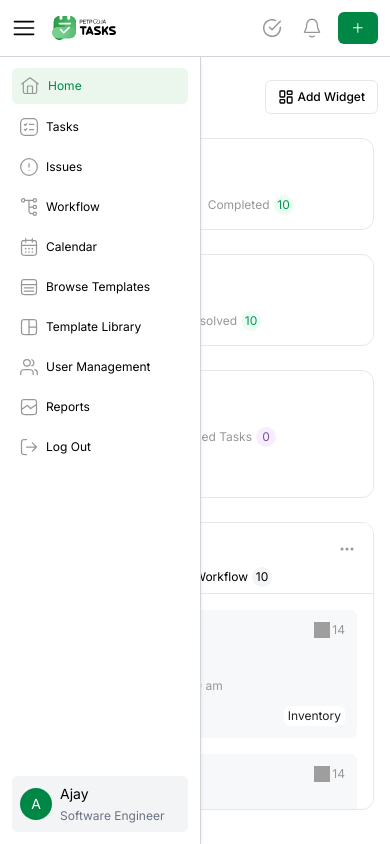
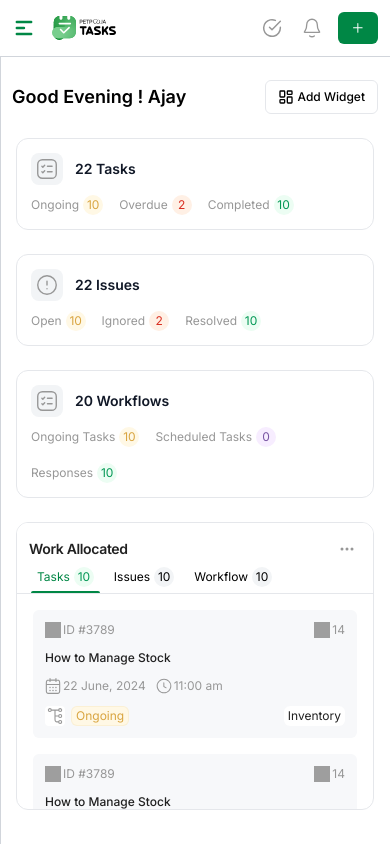
Before and after one commit to KamalPurohit/PetPoojaTasks, a React (Vite) app: page /home in a window 390 px wide. Built offline with nearby package versions, Linux system fonts and the light colour scheme; grey boxes are pictures that could not be loaded.

Commit message:
[fix] Navbar Button Fix

```diff
--- a/src/components/Dashboard/ScoreCard.jsx
+++ b/src/components/Dashboard/ScoreCard.jsx
@@ -1,10 +1,12 @@
 import React from "react";
 import { Card, CardContent } from "../UI/Card";
 import Badge from "../UI/Badge";
+import { Button } from "../UI/Button";
+import { RxExternalLink } from "react-icons/rx";
 
 const ScoreCard = ({ icon, title, stats = [] }) => {
   return (
-    <Card className=" col-span-6 sm:col-span-3 md:col-span-2 h-fit ">
+    <Card className=" col-span-6 sm:col-span-3 md:col-span-2 h-fit group">
       <CardContent className="p-3.5 space-y-2.5 ">
         <div className="flex items-center gap-3 ">
           <div className="w-8 h-8 p-1 bg-hover rounded-lg flex items-center justify-center">
@@ -13,6 +15,13 @@ const ScoreCard = ({ icon, title, stats = [] }) => {
           <h3 className="font-semibold text-sm text-gray-900 flex-grow">
             {title}
           </h3>
+          <Button
+            variant="ghost"
+            size="icon"
+            className="h-7 w-7 p-0 hover:bg-neutralLight hidden group-hover:flex"
+          >
+            <RxExternalLink className="sm:w-5 w-4   sm:h-5 h-4  " />
+          </Button>
         </div>
         <div className="flex  gap-4 text-sm flex-wrap">
           {stats?.map((stat, index) => {
--- a/src/components/Layout/Navbar.jsx
+++ b/src/components/Layout/Navbar.jsx
@@ -7,16 +7,15 @@ import { IoIosArrowDown } from "react-icons/io";
 import { LuBuilding } from "react-icons/lu";
 import { GoPlus } from "react-icons/go";
 import { Button } from "../UI/Button";
-import { RxHamburgerMenu } from "react-icons/rx";
+import { HiMenuAlt1 } from "react-icons/hi";
 
 const Navbar = ({ setIsSidebarOpen }) => {
   return (
     <div className="w-full border-b border-gray-300 p-3  flex gap-4  items-center fixed top-0 z-30 bg-white right-0">
-      <RxHamburgerMenu
-        className="w-6 h-6 sm:hidden"
-        onClick={() => setIsSidebarOpen((prev) => !prev)}
-      />
+      <button onClick={() => setIsSidebarOpen((prev) => !prev)}>
+        <HiMenuAlt1 className="w-6 h-6 text-primary sm:hidden"/>
 
+      </button>
       <div className="flex w-44 max-sm:w-fit	">
         <img src={LogoFull} className="sm:h-8 h-6" />
       </div>
--- a/src/components/Layout/Sidebar.jsx
+++ b/src/components/Layout/Sidebar.jsx
@@ -17,7 +17,7 @@ const Sidebar = forwardRef(
       <div
         ref={sidebarRef}
         className={` sticky top-14 border-r border-gray-300 select-none sidebar  max-sm:absolute  max-sm:shadow-md bg-white z-20   w-fit p-3 flex flex-col gap-1  group justify-between transition-all duration-300   ${
-          !isSidebarOpen && " max-sm:w-0 max-sm:p-0 overflow-hidden"
+          !isSidebarOpen && " max-sm:w-0 max-sm:p-0 max-sm:overflow-hidden"
         } `}
       >
         <button
--- a/src/layouts/Layout.jsx
+++ b/src/layouts/Layout.jsx
@@ -4,7 +4,7 @@ import Sidebar from "../components/Layout/Sidebar";
 import { Outlet } from "react-router-dom";
 
 const Layout = () => {
-  const [isSidebarOpen, setIsSidebarOpen] = useState(true);
+  const [isSidebarOpen, setIsSidebarOpen] = useState(window.innerWidth > 768);
   const sidebarRef = useRef();
 
   //code to handle click outside to close sidebar only on small screens
```
